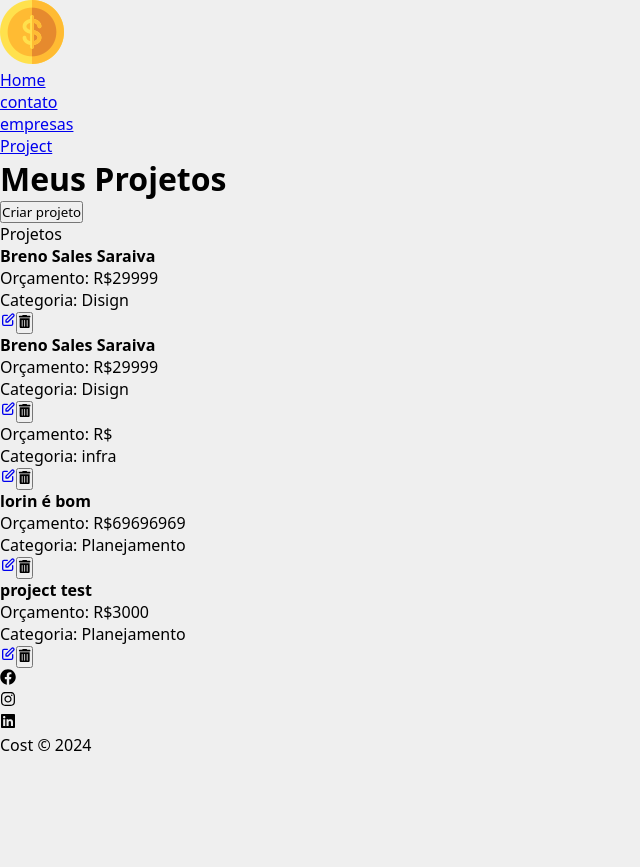
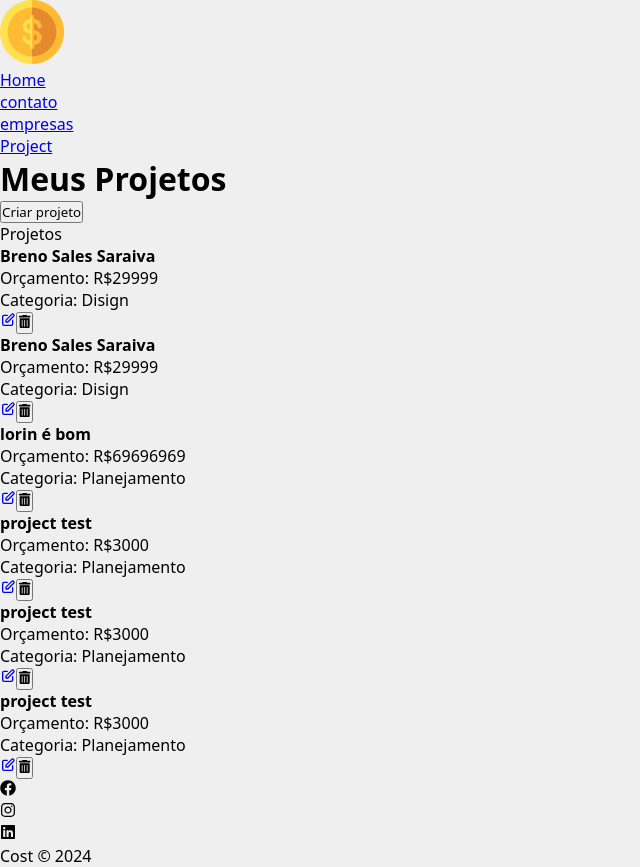
Before and after one commit to breno-saraiva/project-cost, a React (Vite) app in the folder teste/: page /project in a window 1280 px wide. Shown: the whole page, without its empty margins (0-640 px from the left). Before the commit the page ends 800 px from the top, so only its background shows below. Built offline with nearby package versions, Linux system fonts and the light colour scheme; data requests are answered from the project's data file.

Commit message:
fix: delete projects

```diff
--- a/teste/db.json
+++ b/teste/db.json
@@ -13,16 +13,22 @@
       "orcamento": "29999"
     },
     {
-      "id": "2034",
-      "categoria": "infra",
-      "nome": "",
-      "orcamento": ""
-    },
-    {
       "id": "d069",
       "categoria": "Planejamento",
       "nome": "lorin é bom",
       "orcamento": "69696969"
+    },
+    {
+      "id": "e7e8",
+      "categoria": "Planejamento",
+      "nome": "project test",
+      "orcamento": "3000"
+    },
+    {
+      "id": "e7e8",
+      "categoria": "Planejamento",
+      "nome": "project test",
+      "orcamento": "3000"
     },
     {
       "id": "e7e8",
--- a/teste/src/pages/Projetc/components/cardProject.tsx
+++ b/teste/src/pages/Projetc/components/cardProject.tsx
@@ -7,7 +7,7 @@ type cardProjectProps = {
   nome?: string;
   orcamento?: string;
   categoria?: string;
-  handleRemove?: string;
+  handleRemove?: () => void;
 };
 
 const CardProject: React.FC<cardProjectProps> = ({
@@ -15,7 +15,7 @@ const CardProject: React.FC<cardProjectProps> = ({
   nome,
   categoria,
   orcamento,
-  // handleRemove,
+  handleRemove,
 }) => {
   return (
     <div className="p-4 outline outline-1 outline-[#7a7a7a] rounded-md w-[24%] m-[0.5%]">
@@ -34,7 +34,7 @@ const CardProject: React.FC<cardProjectProps> = ({
           <HiOutlinePencilAlt />
         </Link>
         <button>
-          <FaTrashCan />
+          <FaTrashCan onClick={handleRemove} />
         </button>
       </div>
     </div>
--- a/teste/src/pages/Projetc/index.tsx
+++ b/teste/src/pages/Projetc/index.tsx
@@ -4,6 +4,8 @@ import { Linkbutton } from "../Home/components/LinkButton";
 import { CardProject } from "./components/cardProject";
 import { useState, useEffect } from "react";
 import { getListProject, listProjectProps } from "../../api/listProjects";
+import { removeProjectProps } from "../../types";
+import { project } from "./routes/index.routes";
 
 function Project() {
   const [projects, setProjects] = useState<listProjectProps[]>([]);
@@ -15,6 +17,21 @@ function Project() {
     };
     getList();
   });
+
+  function deleteItem(id: removeProjectProps) {
+    fetch(`http://localhost:5000/projects${id}`, {
+      method: "DELETE",
+      headers: {
+        "Content-Type": "application/json",
+      },
+    })
+      .then((resp) => resp.json)
+      .then((data) => {
+        setProjects(projects.filter((project) => project.id !== id));
+      })
+      .catch((err) => console.log(err));
+  }
+
   return (
     <div>
       <Navbar />
@@ -33,6 +50,7 @@ function Project() {
                 orcamento={project.orcamento}
                 categoria={project.categoria}
                 key={project.id}
+                handleRemove={deleteItem}
               />
             ))}
         </div>
--- a/teste/src/types/index.ts
+++ b/teste/src/types/index.ts
@@ -8,3 +8,7 @@ export type getCategoriasApiRes = {
   id: string;
   name: string;
 };
+
+export type removeProjectProps = {
+  id: string;
+};
```
Also changed, not shown: teste/src/api/removeProject.ts (added, +15 -0 lines).
